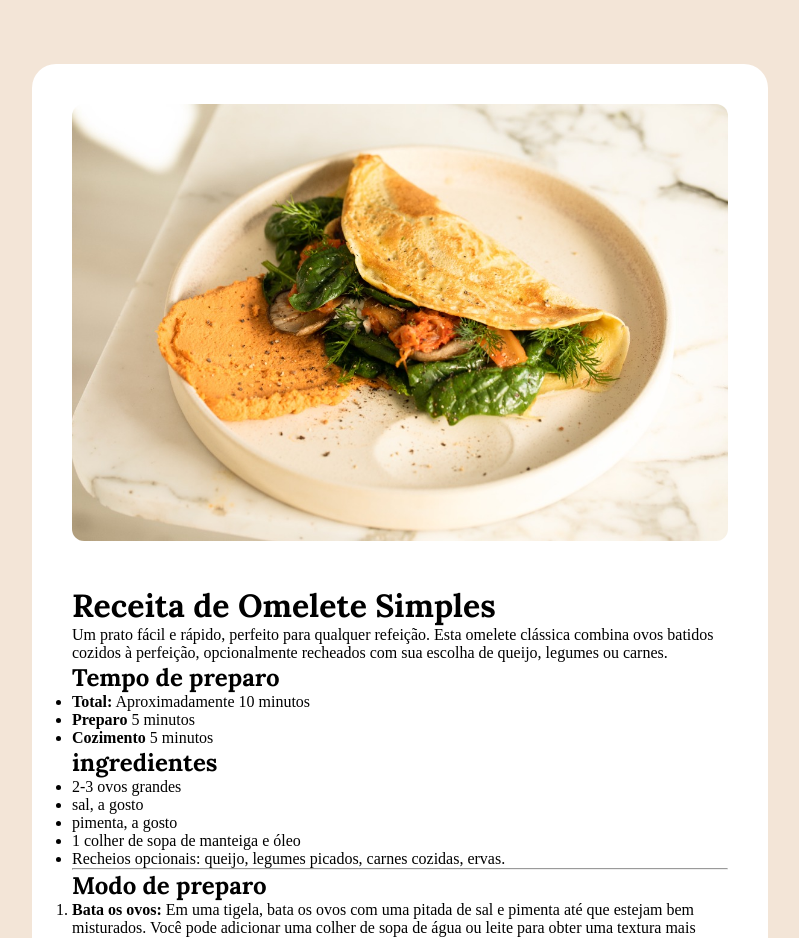
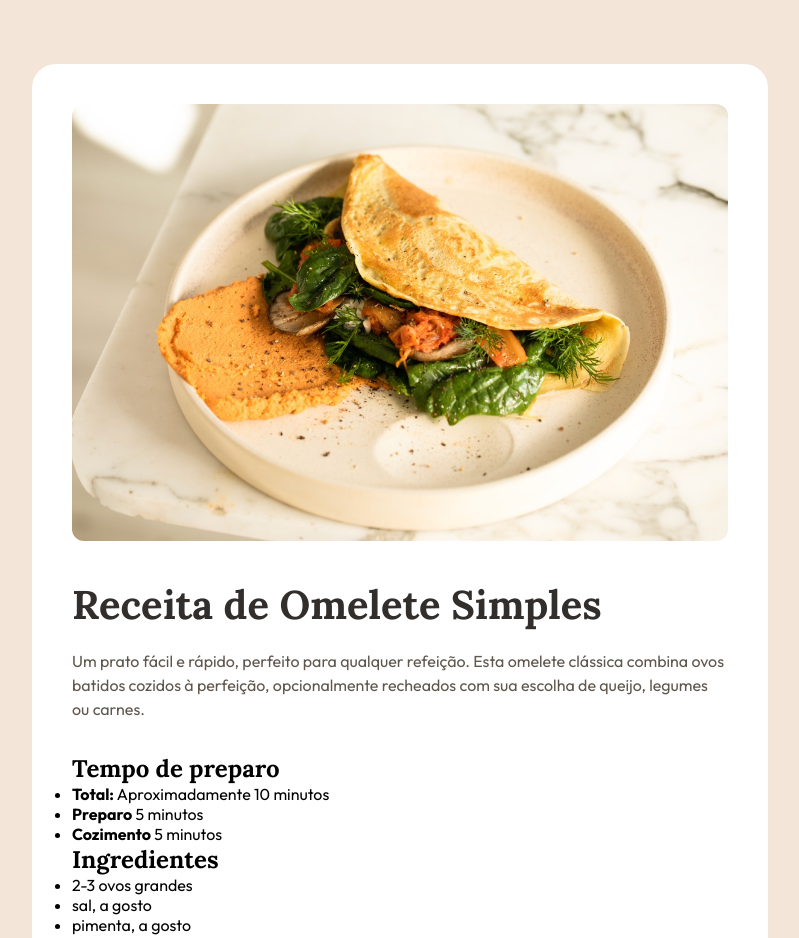
Before and after one commit to samuel19-14/receita, a plain HTML site: page index.html in a window 1280 px wide. Shown: the top 938 px of the page, without its empty margins (240-1039 px from the left). Drawn offline with Linux system fonts and the light colour scheme.

Commit message:
quarto commit do CSS

```diff
--- a/index.html
+++ b/index.html
@@ -34,7 +34,7 @@
     </div>
 
     <div>
-      <h2>ingredientes</h2>
+      <h2>Ingredientes</h2>
 
         <ul>
           <li>2-3 ovos grandes</li>
--- a/style.css
+++ b/style.css
@@ -26,3 +26,20 @@ div img {
 h1, h2 {
     font-family: 'Lora', serif;
 }
+
+h1 {
+    font-size: 40px;
+    color: #312e2c;
+    line-height: 100%;
+    margin-bottom: 24px;
+}
+
+p, li, th, td {
+    font-family: 'Outfit', sans-serif;
+}
+
+p {
+    color: #5f564d;
+    line-height: 150%;
+    margin-bottom: 32px;
+}
```
